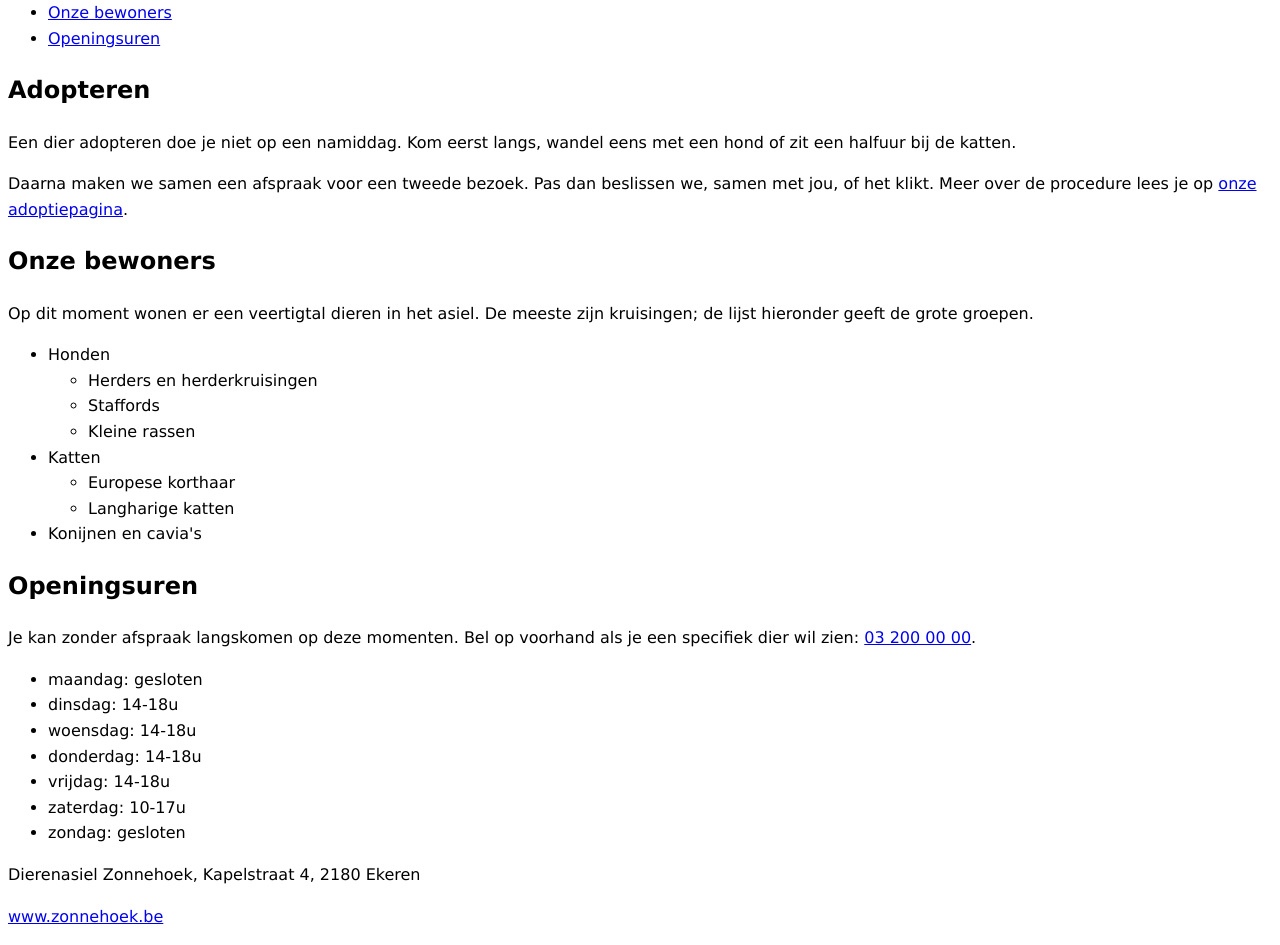
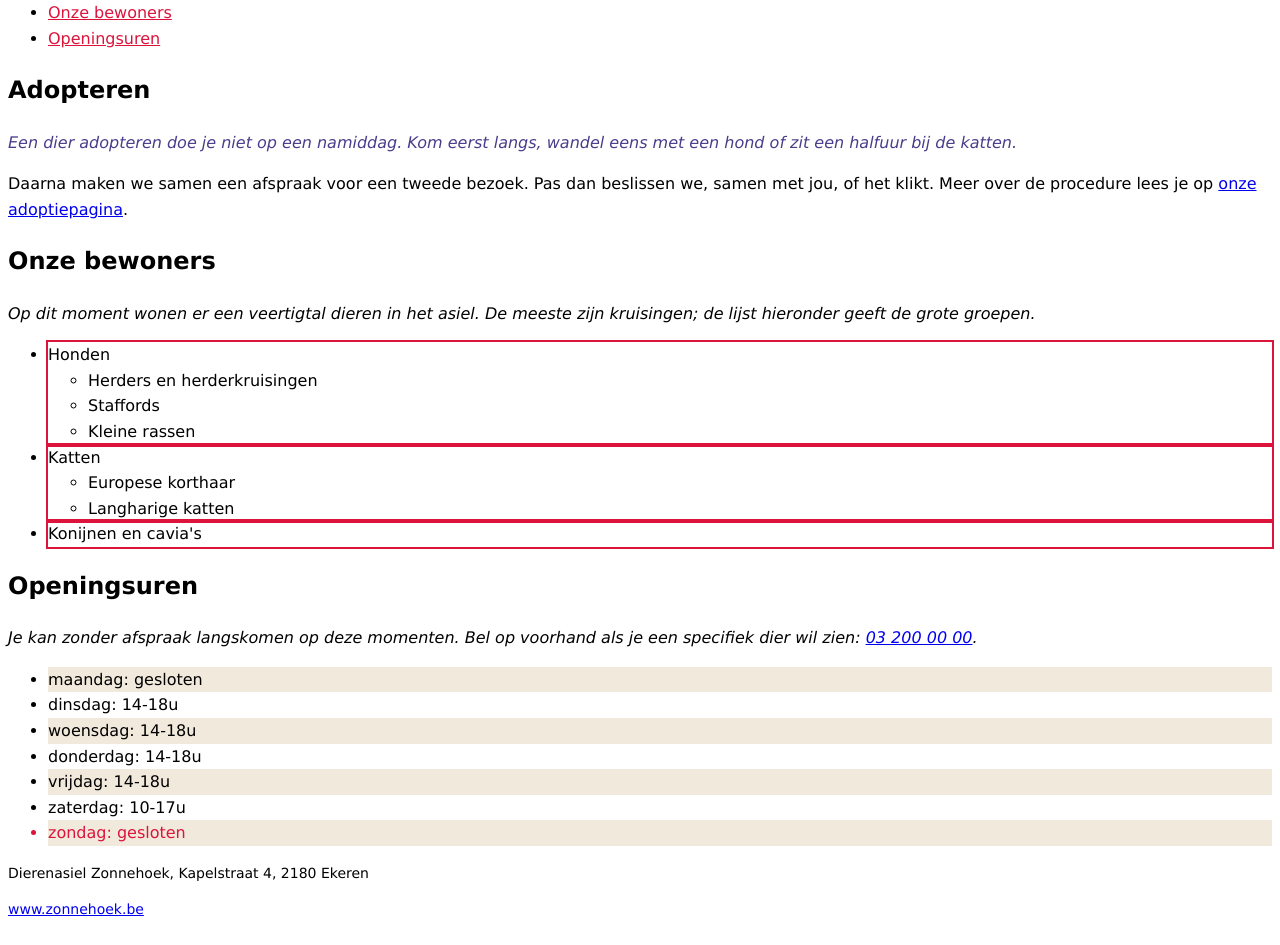
Before and after one commit to fatokuncayleb2100/webtech, a plain HTML site: page labo-02/selectors/index.html in a window 1280 px wide. Shown: the part 161-1106 px from the top of the page. Drawn offline with Linux system fonts and the light colour scheme.

Commit message:
labo 3 gestart

```diff
--- a/labo-02/selectors/css/stijl.css
+++ b/labo-02/selectors/css/stijl.css
@@ -10,32 +10,54 @@ body {
 }
 
 /* 1. alle links in de navigatie -> color: crimson; */
+nav a {
+    color: crimson;
+}
+
 
 
 /* 2. alleen de paragrafen in de footer -> font-size: 0.875rem; */
+footer p {
+    font-size: 0.875rem;
+}
 
 
 /* 3. alleen de lijstitems van het BUITENSTE niveau in de lijst met de class
       rassen (dus niet de items van de binnenlijsten) -> outline: 2px solid crimson;
       (outline tekent een kader rond precies het element dat je raakte; de
       property zelf komt in hoofdstuk 3) */
+.rassen > li {
+      outline: 2px solid crimson;
+}
 
 
 /* 4. de paragraaf die onmiddellijk na elke h2 komt -> font-style: italic; */
+h2 + p {
+ font-style: italic;
+}
 
 
 /* 5. elk oneven item in de lijst met openingsuren -> background-color: #f1e9dc; */
+.uren li:nth-child(odd) {
+      background-color: #f1e9dc;
+}
 
 
 /* 6. het laatste item in de lijst met openingsuren -> color: crimson; */
-
+.uren li:last-child {
+      color: crimson;
+}
 
 /* 7. de slogan en de intro tegelijk, in één regel -> color: darkslateblue; */
-
+.slogan, .intro  {
+      color: darkslateblue;
+}
 
 /* 8. elke link in main wanneer de muis erover gaat OF wanneer ze focus heeft
       -> background-color: yellow; */
-
+main a:hover, main a:focus {
+      background-color: yellow;
+}
 
 
 /* ---- Lezen: welke elementen raken deze vijf selectors? Schrijf het antwoord
```
Also changed, not shown: labo-01/over-mij.html (line endings or trailing spaces), 1 other file.
